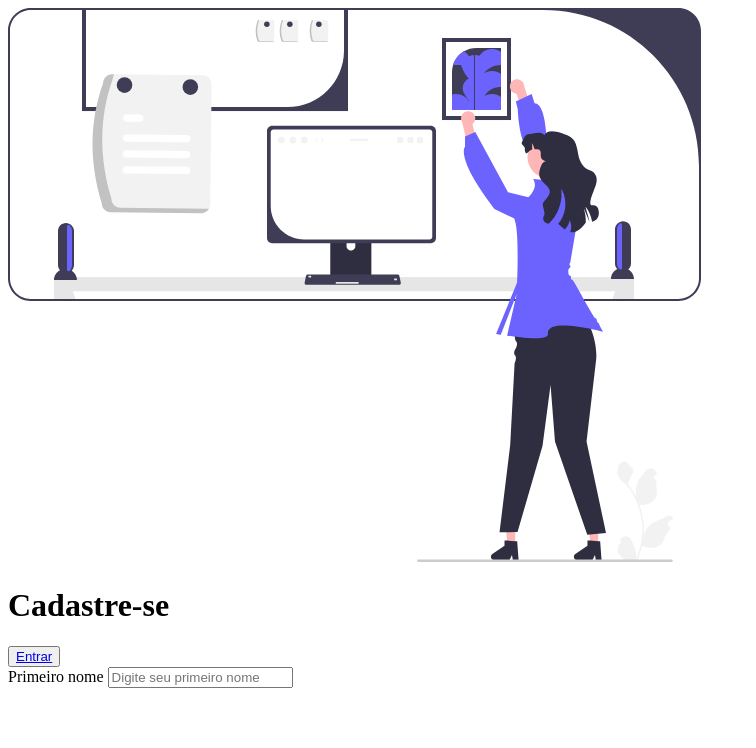
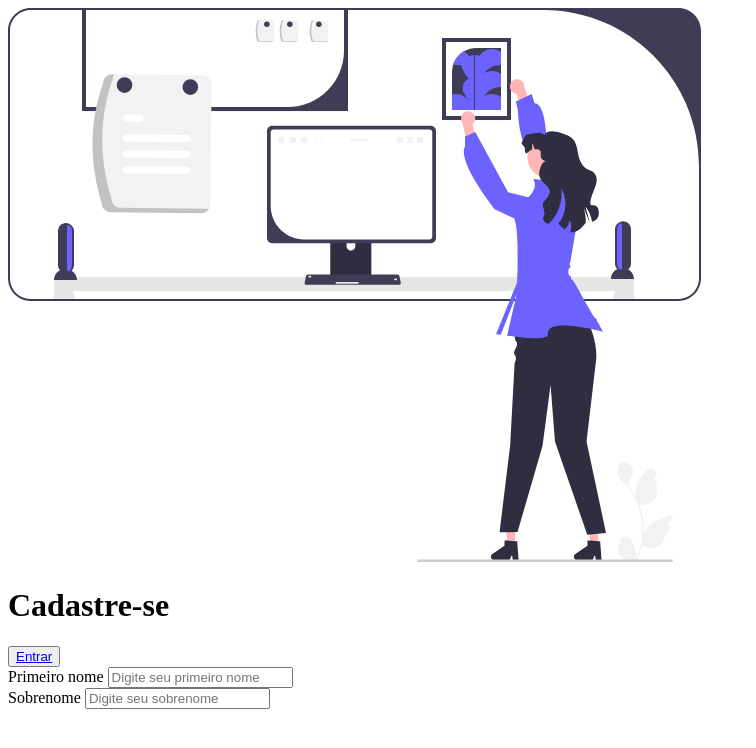
Before and after one commit to JhordySouza/Formulario-de-Cadastro, a plain HTML site: page assets/index.html in a window 1280 px wide. Shown: the whole page, without its empty margins (0-756 px from the left). Drawn offline with Linux system fonts and the light colour scheme; files that its build step writes are made by us from their sources; files whose address does not match are found by name.

Commit message:
commitando sem o primeiro passo

```diff
--- a/assets/index.html
+++ b/assets/index.html
@@ -9,7 +9,7 @@
 	<body>
 		<div class="container">
 			<div class="form-image">
-				<img src="file:///C:/Users/User/Desktop/Formulario%20de%20Cadastro/assets/img/undraw_interior_design_re_7mvn.svg">
+				<img src="file:///C:/MAMP/htdocs/Formulario%20de%20Cadastro/assets/img/undraw_interior_design_re_7mvn.svg">
 			</div>
 			<div class="form">
 				<form action="#">
@@ -26,6 +26,10 @@
 							<label for="firstname">Primeiro nome</label>
 							<input id="firstname" type="text" name="firstname" placeholder="Digite seu primeiro nome" required>
 						</div>
+						<div class="input-box">
+							<label for="lastname">Sobrenome</label>
+							<input id="lastname" type="text" name="lastname" placeholder="Digite seu sobrenome" required>
+						</div>
 					</div>
 				</form>
 			</div>
```
